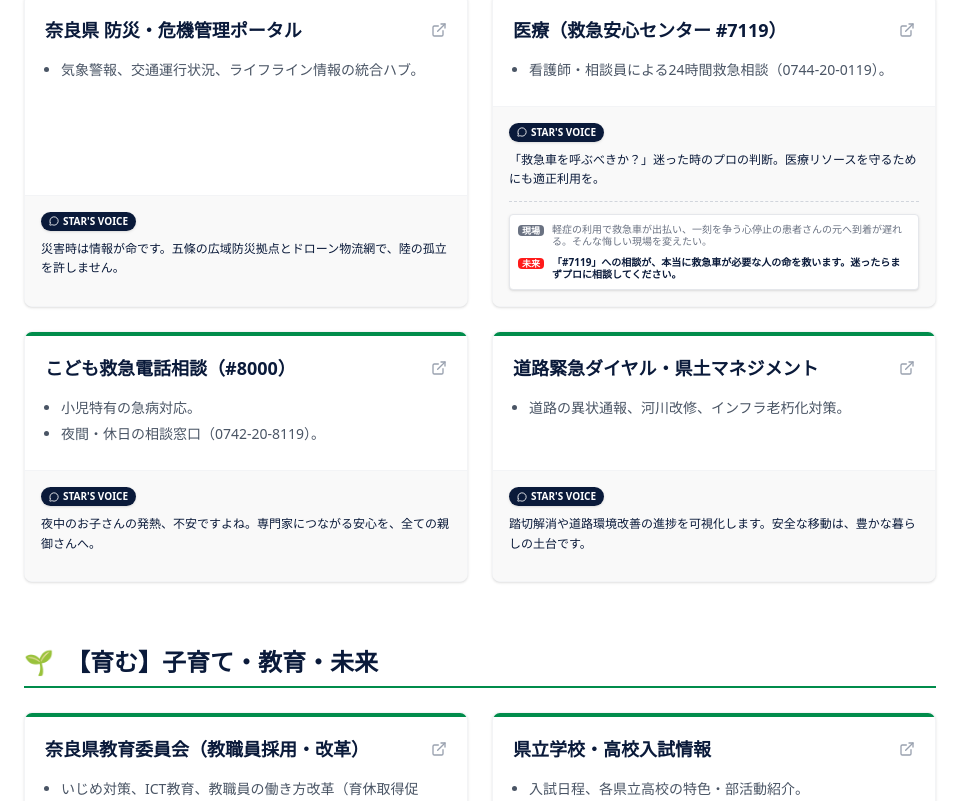
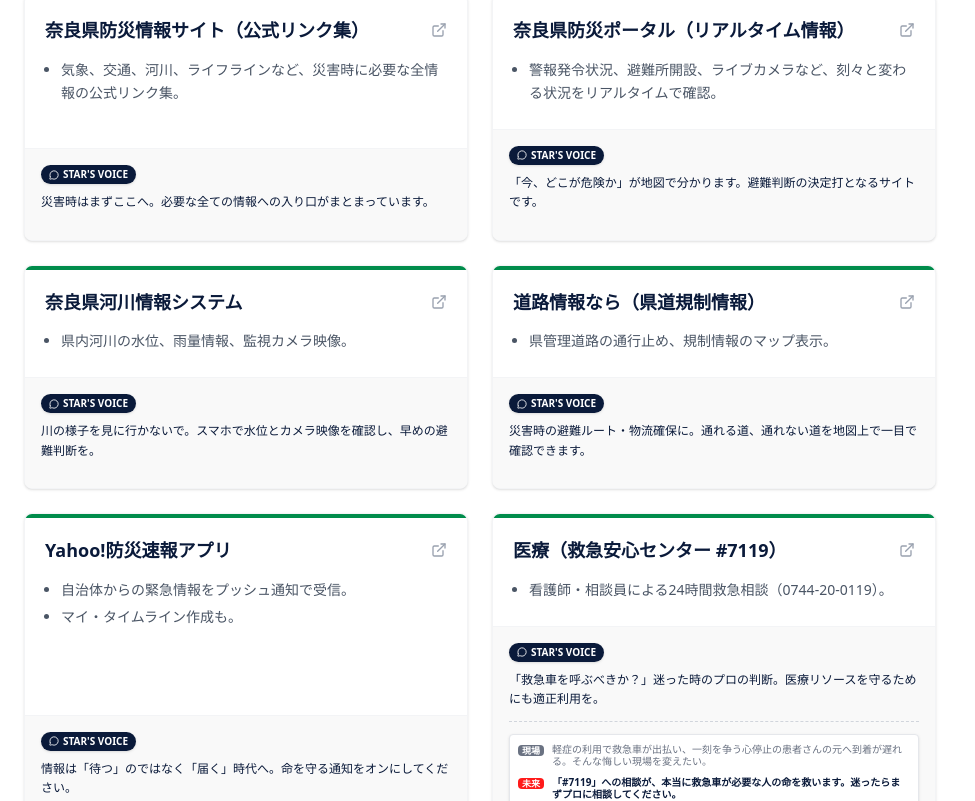
Before and after one commit to tkaminobiz-art/daichihoshikawa-git, a Next.js app: page /support in a window 1280 px wide. Shown: the part 1923-2724 px from the top of the page, without its empty margins (0-975 px from the left). Built offline with nearby package versions, Linux system fonts and the light colour scheme.

Commit message:
Update Support Portal: Add extracted disaster prevention links and tools

```diff
--- a/data/supportData.ts
+++ b/data/supportData.ts
@@ -77,11 +77,39 @@ export const supportData: SupportCategory[] = [
         description: "災害への備え、救急医療、道路・河川などのインフラ情報。",
         items: [
             {
-                title: "奈良県 防災・危機管理ポータル",
-                url: "https://www.pref.nara.jp/1825.htm",
-                description: "気象警報、交通運行状況、ライフライン情報の統合ハブ。",
-                comment: "災害時は情報が命です。五條の広域防災拠点とドローン物流網で、陸の孤立を許しません。",
+                title: "奈良県防災情報サイト（公式リンク集）",
+                url: "https://www.pref.nara.jp/68322.htm",
+                description: "気象、交通、河川、ライフラインなど、災害時に必要な全情報の公式リンク集。",
+                comment: "災害時はまずここへ。必要な全ての情報への入り口がまとまっています。",
                 tags: ['emergency', 'senior', 'parent', 'business']
+            },
+            {
+                title: "奈良県防災ポータル（リアルタイム情報）",
+                url: "https://www.bosai.pref.nara.jp/dis_portal/",
+                description: "警報発令状況、避難所開設、ライブカメラなど、刻々と変わる状況をリアルタイムで確認。",
+                comment: "「今、どこが危険か」が地図で分かります。避難判断の決定打となるサイトです。",
+                tags: ['emergency', 'senior', 'parent']
+            },
+            {
+                title: "奈良県河川情報システム",
+                url: "http://www.kasen.pref.nara.jp/gispub/info/top/menu",
+                description: "県内河川の水位、雨量情報、監視カメラ映像。",
+                comment: "川の様子を見に行かないで。スマホで水位とカメラ映像を確認し、早めの避難判断を。",
+                tags: ['emergency', 'business']
+            },
+            {
+                title: "道路情報なら（県道規制情報）",
+                url: "https://pref.nara.geocloud.jp/mp/10",
+                description: "県管理道路の通行止め、規制情報のマップ表示。",
+                comment: "災害時の避難ルート・物流確保に。通れる道、通れない道を地図上で一目で確認できます。",
+                tags: ['emergency', 'business']
+            },
+            {
+                title: "Yahoo!防災速報アプリ",
+                url: "https://emg.yahoo.co.jp/",
+                description: "自治体からの緊急情報をプッシュ通知で受信。マイ・タイムライン作成も。",
+                comment: "情報は「待つ」のではなく「届く」時代へ。命を守る通知をオンにしてください。",
+                tags: ['emergency', 'parent', 'student', 'senior']
             },
             {
                 title: "医療（救急安心センター #7119）",
```
